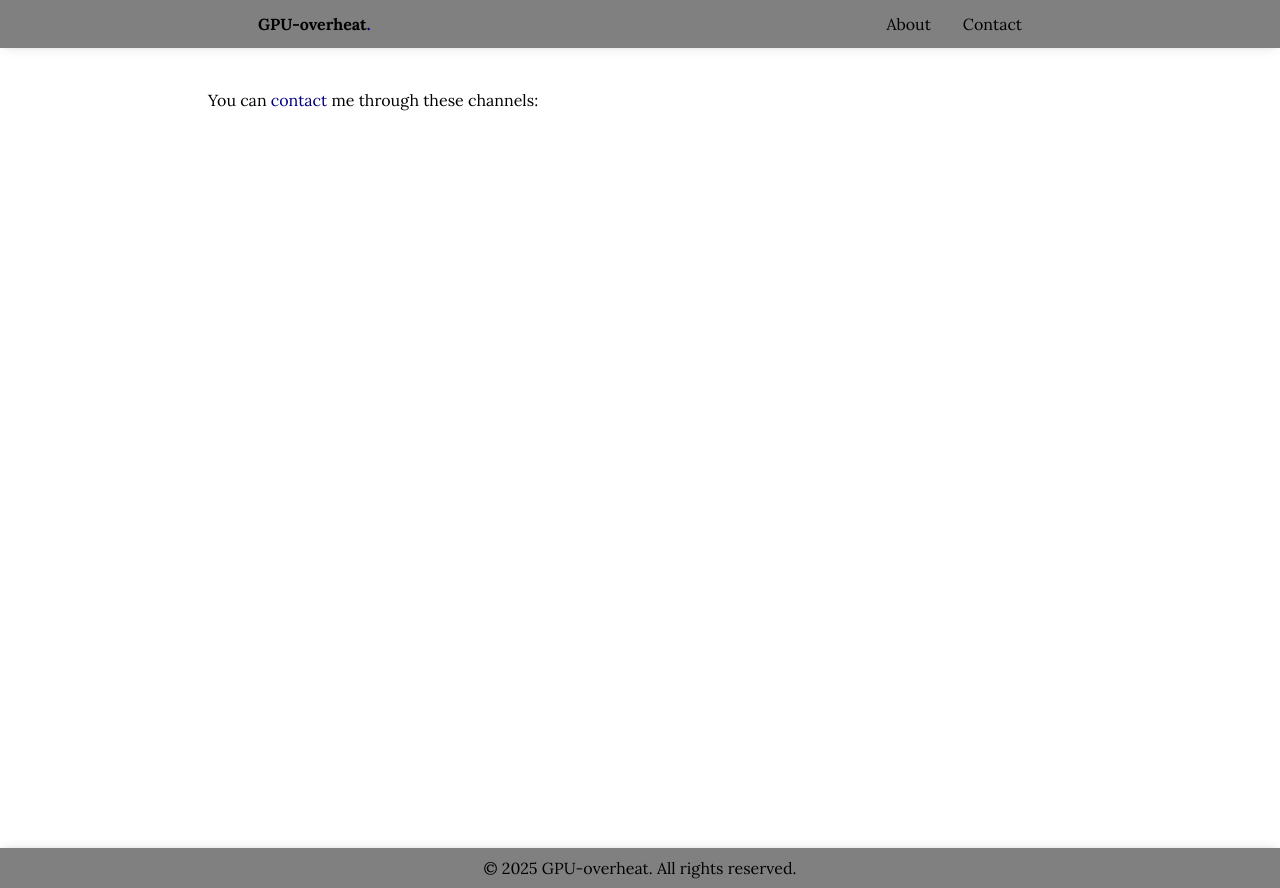
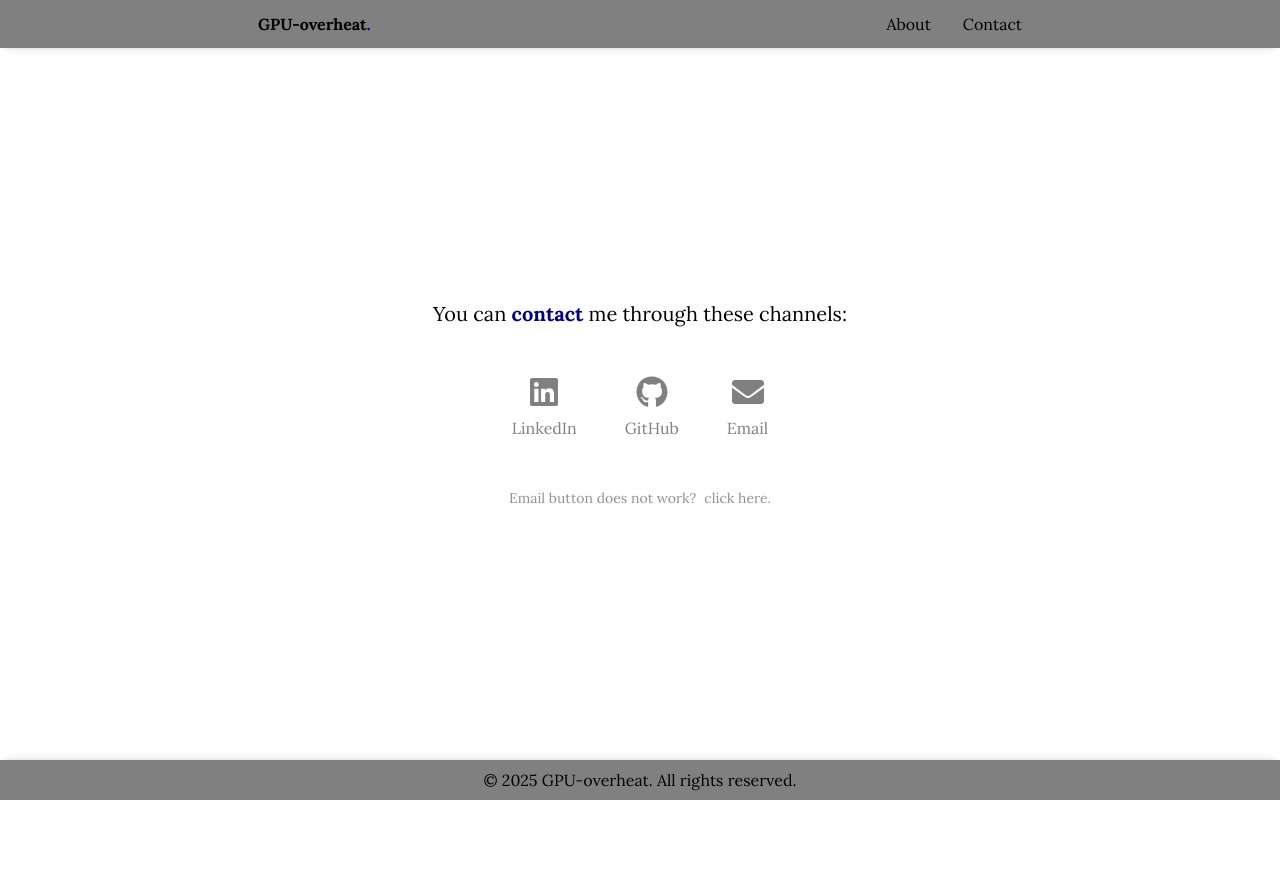
Before and after one commit to GPU-overheat/GPU-overheat.github.io, a React (Vite) app: page /contact in a window 1280 px wide. After the commit the page ends 800 px from the top, so only its background shows below. Built offline with nearby package versions, Linux system fonts and the light colour scheme.

Commit message:
#2.0.0 some more improvment before i burnout

```diff
--- a/index.html
+++ b/index.html
@@ -2,7 +2,7 @@
 <html lang="en">
   <head>
     <meta charset="UTF-8" />
-    <!-- <link rel="icon" type="image/svg+xml" href="/vite.svg" /> -->
+    <link rel="icon" type="image/png" href="/favicon.png" />
     <link rel="preconnect" href="https://fonts.googleapis.com" />
     <link rel="preconnect" href="https://fonts.gstatic.com" crossorigin />
     <link
--- a/src/App.tsx
+++ b/src/App.tsx
@@ -93,7 +93,7 @@ const Home: React.FC = () => {
   const currentActivity = currentList[activityIndex];
 
   return (
-    <div className="min-h-screen flex flex-col items-center justify-center px-4 text-center">
+    <div className="flex flex-col items-center justify-center px-4 text-center">
       <div className="mb-6 -mt-4">
         <AnimatePresence mode="wait">
           <motion.h1
--- a/src/ContactPage.tsx
+++ b/src/ContactPage.tsx
@@ -1,25 +1,50 @@
 import React, { useState } from "react";
 import { motion, AnimatePresence } from "framer-motion";
+import { FaLinkedin, FaGithub, FaEnvelope, FaCopy } from "react-icons/fa";
+
+const linkedLink = "https://www.linkedin.com/in/amine-errahimi/";
+const gitLink = "https://www.github.com/GPU-overheat";
+const emailLink = "mailto:jsamin3@gmail.com";
 
 const ContactPage: React.FC = () => {
-  const [contact, setContact] = useState("contact");
-  const handleClick = () => {
-    setContact(contact === "contact" ? "summon" : "contact");
+  const [contact, setContact] = useState<"contact" | "summon">("contact");
+  const [copied, setCopied] = useState(false);
+
+  const handleCopy = async () => {
+    const emailAddress = emailLink.replace("mailto:", "");
+    await navigator.clipboard.writeText(emailAddress);
+    setCopied(true);
+    setTimeout(() => {
+      setCopied(false);
+    }, 2000);
   };
+
+  const contactLinks = [
+    { name: "LinkedIn", href: linkedLink, icon: <FaLinkedin size={32} /> },
+    { name: "GitHub", href: gitLink, icon: <FaGithub size={32} /> },
+    { name: "Email", href: emailLink, icon: <FaEnvelope size={32} /> },
+  ];
+
   return (
-    <>
-      <div>
-        <p className="my-6">
+    <div className="prose lg:prose-lg mx-auto px-4 py-16 text-center">
+      <p className="text-xl">
         You can{" "}
-          <span className="text-[#000080] cursor-pointer" onClick={handleClick}>
-            {" "}
+        <span
+          className="text-[#000080] cursor-pointer font-semibold"
+          onClick={() =>
+            setContact((prev) => (prev === "contact" ? "summon" : "contact"))
+          }
+          aria-label={`Click to ${
+            contact === "contact" ? "summon" : "contact"
+          } me`}
+        >
           <AnimatePresence mode="wait">
             <motion.span
               key={contact}
-                initial={{ opacity: 0 }}
-                animate={{ opacity: 1 }}
-                exit={{ opacity: 0 }}
-                transition={{ duration: 0.3 }}
+              initial={{ opacity: 0, y: 10 }}
+              animate={{ opacity: 1, y: 0 }}
+              exit={{ opacity: 0, y: -10 }}
+              transition={{ duration: 0.25, ease: "easeInOut" }}
             >
               {contact}
             </motion.span>
@@ -27,8 +52,50 @@ const ContactPage: React.FC = () => {
         </span>{" "}
         me through these channels:
       </p>
+
+      <div className="flex justify-center items-center gap-12 mt-12 not-prose">
+        {contactLinks.map((link) => (
+          <motion.a
+            key={link.name}
+            href={link.href}
+            target="_blank"
+            rel="noopener noreferrer"
+            className="flex flex-col items-center gap-2 text-[#808080] hover:text-black transition-colors duration-300"
+            aria-label={`Visit my ${link.name}`}
+            whileHover={{ y: -4 }}
+            whileTap={{ scale: 0.95 }}
+          >
+            {link.icon}
+            <span className="text-base font-medium">{link.name}</span>
+          </motion.a>
+        ))}
       </div>
-    </>
+
+      <div className="relative mt-12 flex justify-center not-prose">
+        <p className="flex items-center gap-2 text-sm text-[#909090]">
+          Email button does not work?{" "}
+          <span
+            onClick={handleCopy}
+            className="cursor-pointer hover:text-[#000080] transition-opacity duration-300"
+          >
+            click here.
+          </span>
+        </p>
+        <AnimatePresence>
+          {copied && (
+            <motion.div
+              initial={{ opacity: 0, y: 10 }}
+              animate={{ opacity: 1, y: 0 }}
+              exit={{ opacity: 0, y: -10 }}
+              className="absolute top-full mt-2 px-3 py-1 bg-black text-white text-xs rounded-md flex items-center gap-2"
+            >
+              <span>Email copied!</span>
+              <FaCopy />
+            </motion.div>
+          )}
+        </AnimatePresence>
+      </div>
+    </div>
   );
 };
 
--- a/src/RootLayout.tsx
+++ b/src/RootLayout.tsx
@@ -4,12 +4,12 @@ import FooBar from "./components/FooBar.tsx";
 
 export default function RootLayout() {
   return (
-    <div className="mih-h-screen">
+    <div className="min-h-screen flex flex-col">
       <Navbar />
-      <main className="max-w-4xl mx-auto p-4 flex-grow h-screen">
+      <main className="max-w-4xl mx-auto p-4 flex-grow flex flex-col justify-center">
         <Outlet />
       </main>
-        <FooBar />
+      <FooBar />
     </div>
   );
 }
--- a/src/components/FooBar.tsx
+++ b/src/components/FooBar.tsx
@@ -1,11 +1,11 @@
 import React from "react";
 
 const year = new Date().getFullYear();
-const githubLink = "https://github.com/GPU-overheat"
+const githubLink = "https://github.com/GPU-overheat";
 
 const Footer: React.FC = () => {
   return (
-    <footer className="bg-[#808080] text-white mt-auto footer-shadow">
+    <footer className="bg-[#808080] text-white footer-shadow">
       <div className="max-w-4xl mx-auto p-2 flex justify-center">
         <div className="text-black text-center sm:text-left mb-2 sm:mb-0">
           <p>
@@ -14,7 +14,7 @@ const Footer: React.FC = () => {
               href={githubLink}
               target="_blank"
               rel="noopener noreferrer"
-              className="text-black hover:underline"
+              className="hover:text-[#000080] hover:underline"
             >
               GPU-overheat
             </a>
```
Also changed, not shown: public/favicon.png (added), src/assets/favicon.png (added). Lines whose indentation alone changed are shown as unchanged.
